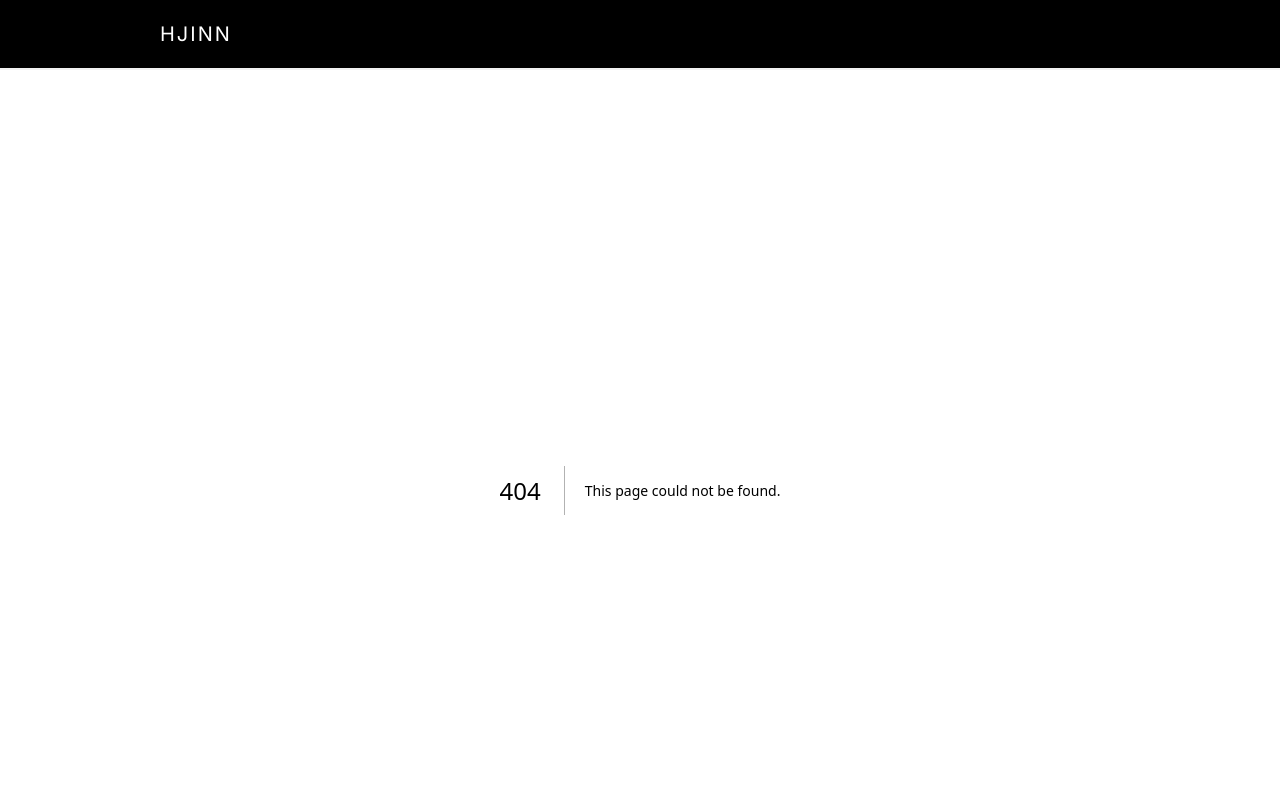
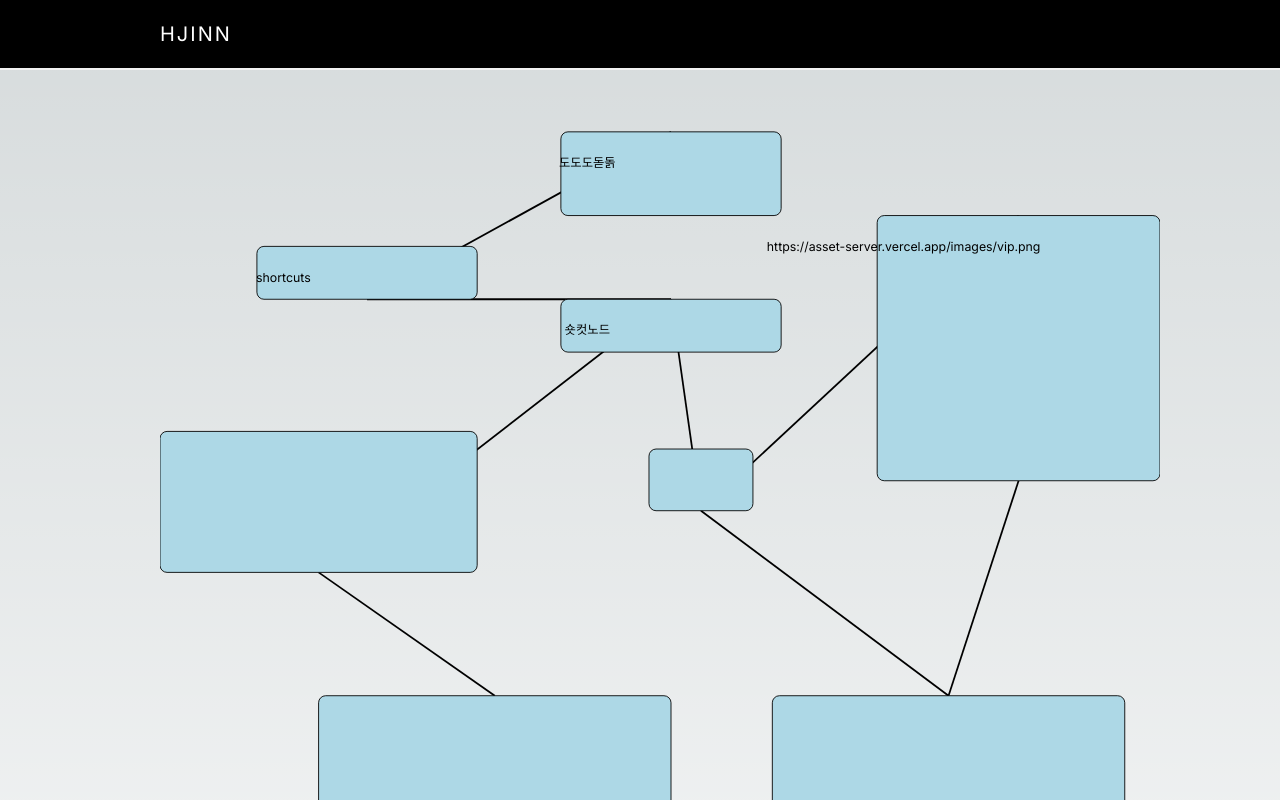
Before and after one commit to hojunin/blog-2.0, a Next.js app: page /canvas in a window 1280 px wide. Before the commit this address had no page. Shown: the top 800 px of the page. Built offline with nearby package versions, Linux system fonts and the light colour scheme.

Commit message:
test: 옵시디언 그래프 테스트

```diff
--- /dev/null
+++ b/src/app/canvas/layout.tsx
@@ -0,0 +1,13 @@
+import { Metadata } from 'next';
+import React from 'react';
+
+const CanvasLayout = async ({ children }: { children: React.ReactNode }) => {
+  return <div>{children}</div>;
+};
+
+export default CanvasLayout;
+
+export const metadata: Metadata = {
+  title: '캔바스',
+  description: '개신기해~',
+};
--- /dev/null
+++ b/src/app/canvas/page.tsx
@@ -0,0 +1,222 @@
+'use client';
+import React, { useEffect, useState } from 'react';
+
+const nodesAndEdges = {
+  nodes: [
+    {
+      id: 'f0fceef836948b1e',
+      type: 'text',
+      text: 'shortcuts',
+      x: -125,
+      y: -30,
+      width: 250,
+      height: 60,
+    },
+    {
+      id: '3e584cebccb440f8',
+      type: 'text',
+      text: '숏컷노드',
+      x: 220,
+      y: 30,
+      width: 250,
+      height: 60,
+    },
+    {
+      id: '1806df073d2e778b',
+      type: 'text',
+      text: '도도도돋돍',
+      x: 220,
+      y: -160,
+      width: 250,
+      height: 95,
+      color: '5',
+    },
+    {
+      id: '3c5518d927e14229',
+      type: 'link',
+      url: 'https://i.imgur.com/rPMP5Mz.png',
+      x: -235,
+      y: 180,
+      width: 360,
+      height: 160,
+    },
+    {
+      id: '09e54d74e8ab9f9f',
+      x: 320,
+      y: 200,
+      width: 118,
+      height: 70,
+      type: 'file',
+      file: '개발.md',
+    },
+    {
+      id: 'f890705747fcb62c',
+      x: -55,
+      y: 480,
+      width: 400,
+      height: 400,
+      type: 'file',
+      file: 'canvas test.canvas',
+    },
+    {
+      id: '4694b317de560aa3',
+      x: 460,
+      y: 480,
+      width: 400,
+      height: 400,
+      type: 'file',
+      file: '개발블로그/함수형 프로그래밍(Functional Programming).md',
+    },
+    {
+      id: '79bd9b32b1949d6a',
+      x: 579,
+      y: -65,
+      width: 321,
+      height: 301,
+      type: 'text',
+      text: 'https://asset-server.vercel.app/images/vip.png',
+    },
+  ],
+  edges: [
+    {
+      id: 'cf89688cac098747',
+      fromNode: 'f0fceef836948b1e',
+      fromSide: 'right',
+      toNode: '3e584cebccb440f8',
+      toSide: 'left',
+    },
+    {
+      id: 'd953804fe41323be',
+      fromNode: 'f0fceef836948b1e',
+      fromSide: 'left',
+      toNode: '1806df073d2e778b',
+      toSide: 'left',
+    },
+    {
+      id: 'da5cf942f7721a22',
+      fromNode: '3c5518d927e14229',
+      fromSide: 'right',
+      toNode: '3e584cebccb440f8',
+      toSide: 'left',
+    },
+    {
+      id: '834a3f8f1ba8e0d9',
+      fromNode: '09e54d74e8ab9f9f',
+      fromSide: 'top',
+      toNode: '3e584cebccb440f8',
+      toSide: 'bottom',
+    },
+    {
+      id: '6bccf5d9574d9b55',
+      fromNode: '3c5518d927e14229',
+      fromSide: 'bottom',
+      toNode: 'f890705747fcb62c',
+      toSide: 'top',
+    },
+    {
+      id: 'fabb43915e571ac1',
+      fromNode: 'f890705747fcb62c',
+      fromSide: 'right',
+      toNode: '4694b317de560aa3',
+      toSide: 'left',
+    },
+    {
+      id: 'eef32851da3c3241',
+      fromNode: '09e54d74e8ab9f9f',
+      fromSide: 'bottom',
+      toNode: '4694b317de560aa3',
+      toSide: 'top',
+    },
+    {
+      id: 'e0b5170c1ccf1705',
+      fromNode: '09e54d74e8ab9f9f',
+      fromSide: 'right',
+      toNode: '79bd9b32b1949d6a',
+      toSide: 'left',
+    },
+    {
+      id: '26236a3466ec2dba',
+      fromNode: '79bd9b32b1949d6a',
+      fromSide: 'bottom',
+      toNode: '4694b317de560aa3',
+      toSide: 'top',
+    },
+  ],
+};
+
+const CanvasTest = () => {
+  const { nodes, edges } = nodesAndEdges;
+  // 모든 노드의 위치를 고려하여 viewBox 계산
+  const calculateViewBox = () => {
+    let minX = Infinity;
+    let minY = Infinity;
+    let maxX = -Infinity;
+    let maxY = -Infinity;
+
+    nodes.forEach((node) => {
+      if (node.x < minX) minX = node.x;
+      if (node.y < minY) minY = node.y;
+      if (node.x + node.width > maxX) maxX = node.x + node.width;
+      if (node.y + node.height > maxY) maxY = node.y + node.height;
+    });
+
+    return `${minX} ${minY} ${maxX - minX} ${maxY - minY}`;
+  };
+
+  // 초기 viewBox 설정
+  const initialViewBox = calculateViewBox();
+  const [viewBox, setViewBox] = useState(initialViewBox);
+
+  useEffect(() => {
+    // 노드 위치가 변경되면 viewBox 다시 계산
+    setViewBox(calculateViewBox());
+  }, [nodes]);
+
+  return (
+    <svg width={1000} height={1000} viewBox={viewBox}>
+      {/* 에지 그리기 */}
+      {edges.map((edge) => {
+        // 에지의 시작과 끝 노드 찾기
+        const fromNode = nodes.find((node) => node.id === edge.fromNode);
+        const toNode = nodes.find((node) => node.id === edge.toNode);
+
+        // 에지의 시작과 끝 좌표 계산
+        const fromX = fromNode.x + fromNode.width / 2;
+        const fromY = fromNode.y + fromNode.height;
+        const toX = toNode.x + toNode.width / 2;
+        const toY = toNode.y;
+
+        return (
+          <line
+            key={edge.id}
+            x1={fromX}
+            y1={fromY}
+            x2={toX}
+            y2={toY}
+            stroke="black"
+            strokeWidth={2}
+          />
+        );
+      })}
+
+      {/* 노드 그리기 */}
+      {nodes.map((node) => (
+        <g key={node.id} transform={`translate(${node.x},${node.y})`}>
+          <rect
+            key={node.id}
+            width={node.width}
+            height={node.height}
+            rx={8}
+            fill="lightblue"
+            stroke="black"
+          />
+          <text x={30} y={40} fontSize="14px" fill="black" textAnchor="middle">
+            {node.text}
+          </text>
+        </g>
+      ))}
+    </svg>
+  );
+};
+
+export default CanvasTest;
```
